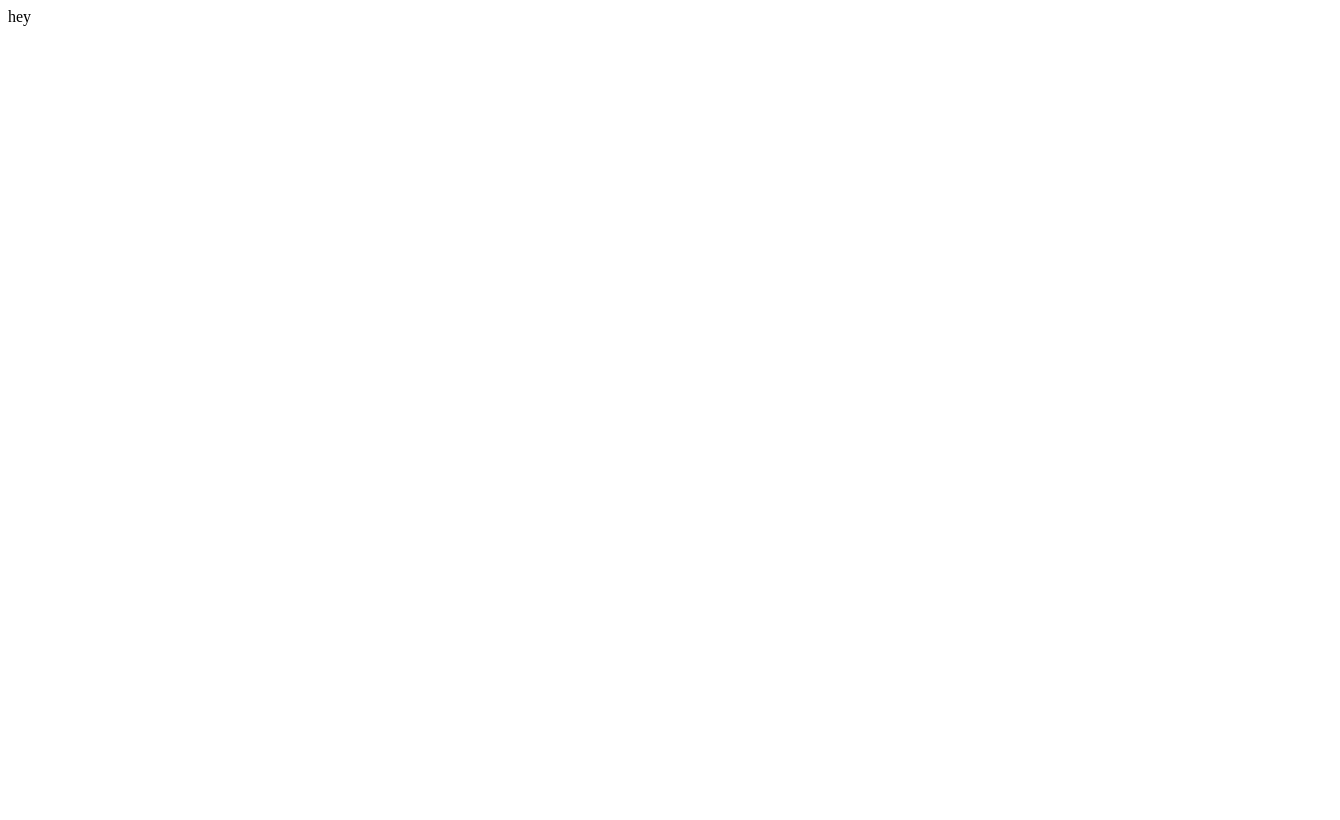
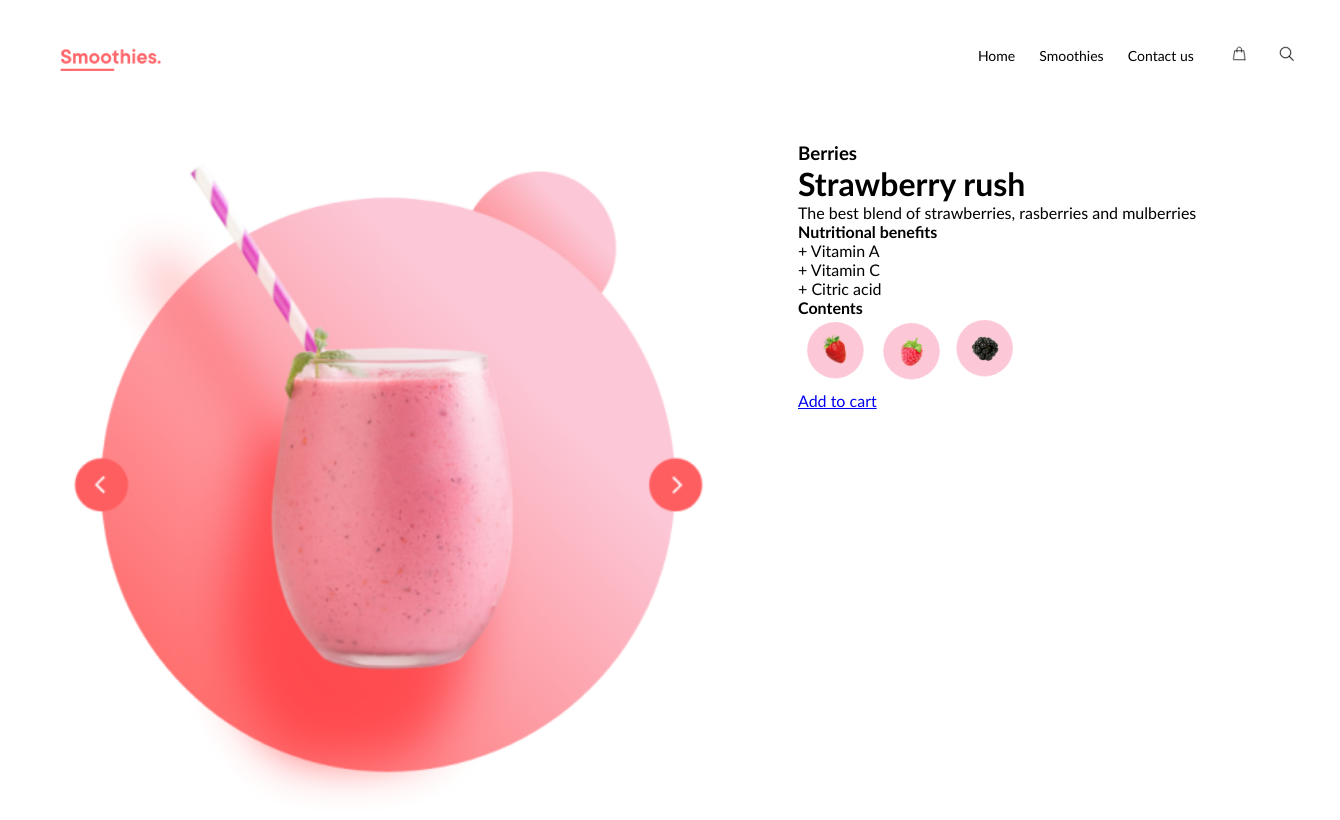
Before and after one commit to julijajarmale/16-Smoothies, a website: page index.html in a window 1280 px wide. Shown: the whole page, 1340 px wide, since content can reach past the window. Drawn offline with Linux system fonts and the light colour scheme.

Commit message:
header css

```diff
--- /dev/null
+++ b/css/main.css
@@ -0,0 +1,86 @@
+body,
+body * {
+    margin: 0;
+    padding: 0;
+    vertical-align: top;
+    box-sizing: border-box;
+}
+
+body {
+    font-family: 'Gill Sans', 'Gill Sans MT', Calibri, 'Trebuchet MS', sans-serif;
+}
+
+body > main, header{
+    width: 100%;
+    margin: 30px;
+}
+
+header{
+    line-height: 52px;
+    display: inline-block;
+}
+body > header > nav{
+    float:right;
+}
+nav > a{
+    font-size: 14px;
+    color:black;
+    text-decoration: none;
+    margin-left: 20px;
+    text-align: center;
+
+}
+nav > a:last-child{
+    margin-left: 0px;
+}
+
+nav > a:hover{
+    text-decoration-line: underline;
+}
+
+.main-image{
+width: 55%;
+float:left;
+
+}
+
+.container{
+width: 40%;
+float: right;
+
+}
+container > h3{
+
+}
+
+container > h1{
+
+}
+
+container > p{
+
+}
+
+container > .left-column{
+
+}
+
+.left-column > h4{
+
+}
+.left-column > .vitamins{
+
+}
+
+.container > .right-column{
+
+}
+
+.right-column > h4{
+}
+
+.right-column > .berry{
+
+.right-column > .addtocart{
+
+}
--- a/index.html
+++ b/index.html
@@ -4,9 +4,43 @@
     <meta charset="UTF-8">
     <meta http-equiv="X-UA-Compatible" content="IE=edge">
     <meta name="viewport" content="width=device-width, initial-scale=1.0">
+    <link rel="stylesheet" href="./css/main.css">
     <title>Smoothies</title>
 </head>
 <body>
-    hey
+    <header>
+        <img class="logo" src="./img/logo.png" alt="logoimage">
+        <nav>
+            <a href="#">Home</a>
+            <a href="#">Smoothies</a>
+            <a href="#">Contact us</a>
+            <a href="#"><img class="cart" src="./img/link1.png" alt="cart"></a>
+            <a href="#"><img class="search" src="./img/link2.png" alt="cart"></a>
+        </nav>
+    </header>
+    <main>
+        <img class="main-image" src="./img/main.png" alt="cocktail">
+        <div class="container">
+            <h3>Berries</h3>
+            <h1>Strawberry rush</h1>
+            <p>The best blend of strawberries, rasberries and mulberries</p>
+            <div class="left-column">
+                <h4>Nutritional benefits</h4>
+                <p class="vitamins">+ Vitamin A</p>
+                <p class="vitamins">+ Vitamin C</p>
+                <p class="vitamins">+ Citric acid</p>
+            </div>
+            <div class="right-column">
+                <h4>Contents</h4>
+                <img class="berry" src="./img/1.png" alt="1">
+                <img class="berry" src="./img/2.png" alt="2">
+                <img class="berry" src="./img/3.png" alt="3">
+            </div>
+            <a clas="addtocart" href="#">Add to cart</a>
+
+        </div>
+
+
+    </main>
 </body>
 </html>
```
Also changed, not shown: README.md (added), img/1.png (added), img/2.png (added), img/3.png (added), img/link1.png (added), img/link2.png (added), img/logo.png (added), img/main.png (added), img/smoothies design.png (added).
